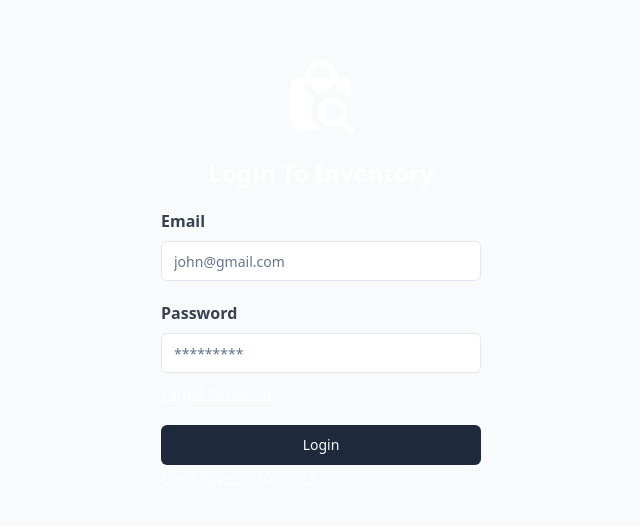
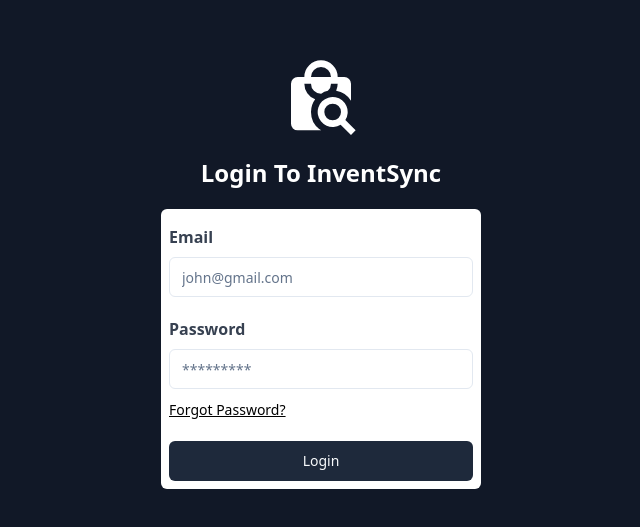
Before and after one commit to SyedAhmad23/InventSync, a Next.js app: page /login in a window 1280 px wide. Shown: the part 127-654 px from the top of the page, without its empty margins (319-959 px from the left). Built offline with nearby package versions, Linux system fonts and the light colour scheme.

Commit message:
fix: fix issues

```diff
--- a/src/app/forgot-password/page.tsx
+++ b/src/app/forgot-password/page.tsx
@@ -9,13 +9,13 @@ import { ROUTES } from "@/constants/routes";
 import { useForgotPasswordMutation } from "@/feature/auth/authApi";
 import { toast } from "react-toastify";
 
-interface Props { }
+interface Props {}
 
 type FormInputs = {
   email: string;
 };
 
-function ForgotPassword({ }: Props) {
+function ForgotPassword({}: Props) {
   const { register, handleSubmit } = useForm<FormInputs>();
   const router = useRouter();
   const [forgotPassword] = useForgotPasswordMutation();
@@ -31,11 +31,15 @@ function ForgotPassword({ }: Props) {
   };
 
   return (
-        <div className="min-h-screen flex items-center justify-center bg-gray-50 flex-col">
+    <div className="min-h-screen flex items-center justify-center  flex-col">
       <h1 className="mb-8 text-2xl font-bold">Reset Password</h1>
-            <form onSubmit={handleSubmit(onSubmitHandler)} className="flex flex-col gap-2 w-full md:w-80">
+      <form
+        onSubmit={handleSubmit(onSubmitHandler)}
+        className="flex flex-col gap-2 w-full md:w-80 bg-white p-2 rounded-md pt-6 pb-6"
+      >
         <Input
           id="email"
+          label="Email"
           placeholder="Email"
           type="email"
           {...register("email", { required: true })}
--- a/src/app/login/page.tsx
+++ b/src/app/login/page.tsx
@@ -10,6 +10,7 @@ import { useLoginMutation } from "@/feature/auth/authApi";
 import { useRouter } from "next/navigation";
 import { toast } from "react-toastify";
 import { useConfig } from "../config/hooks";
+import { Loader } from "lucide-react";
 
 interface LoginFormInputs {
   email: string;
@@ -40,12 +41,15 @@ const Page = () => {
   };
 
   return (
-    <div className="bg-gray-50">
-      <div className="flex flex-col items-center justify-center mx-auto container w-96 gap-5 h-screen">
+    <div className="">
+      <div className="flex flex-col items-center justify-center mx-auto container bg w-96 gap-5 h-screen">
         <Logo className="w-20 h-20" />
-        <h1 className="font-bold text-2xl">Login To Inventory</h1>
+        <h1 className="font-bold text-2xl">Login To InventSync</h1>
 
-        <form onSubmit={handleSubmit(onSubmit)} className="w-full gap-10">
+        <form
+          onSubmit={handleSubmit(onSubmit)}
+          className="w-full gap-10 bg-white p-2 pt-4 rounded-md"
+        >
           <div className="w-full mb-5">
             <Input
               label="Email"
@@ -84,16 +88,16 @@ const Page = () => {
             )}
           </div>
           <Link
-            className="cursor-pointer underline text-sm"
+            className="cursor-pointer underline text-black text-sm"
             href={ROUTES.forgotPassword}
           >
             Forgot Password?
           </Link>
           <Button type="submit" className="w-full mt-5" disabled={isLoading}>
-            {isLoading ? "Logging in..." : "Login"}
+            {isLoading ? <Loader className="animate-spin" /> : "Login"}
           </Button>
           <Link
-            className="cursor-pointer mt-2 text-sm underline"
+            className="cursor-pointer mt-2 text-sm underline hidden"
             href={ROUTES.signUp}
           >
             Don&apos;t have an account?
```
Lines whose indentation alone changed are shown as unchanged.
